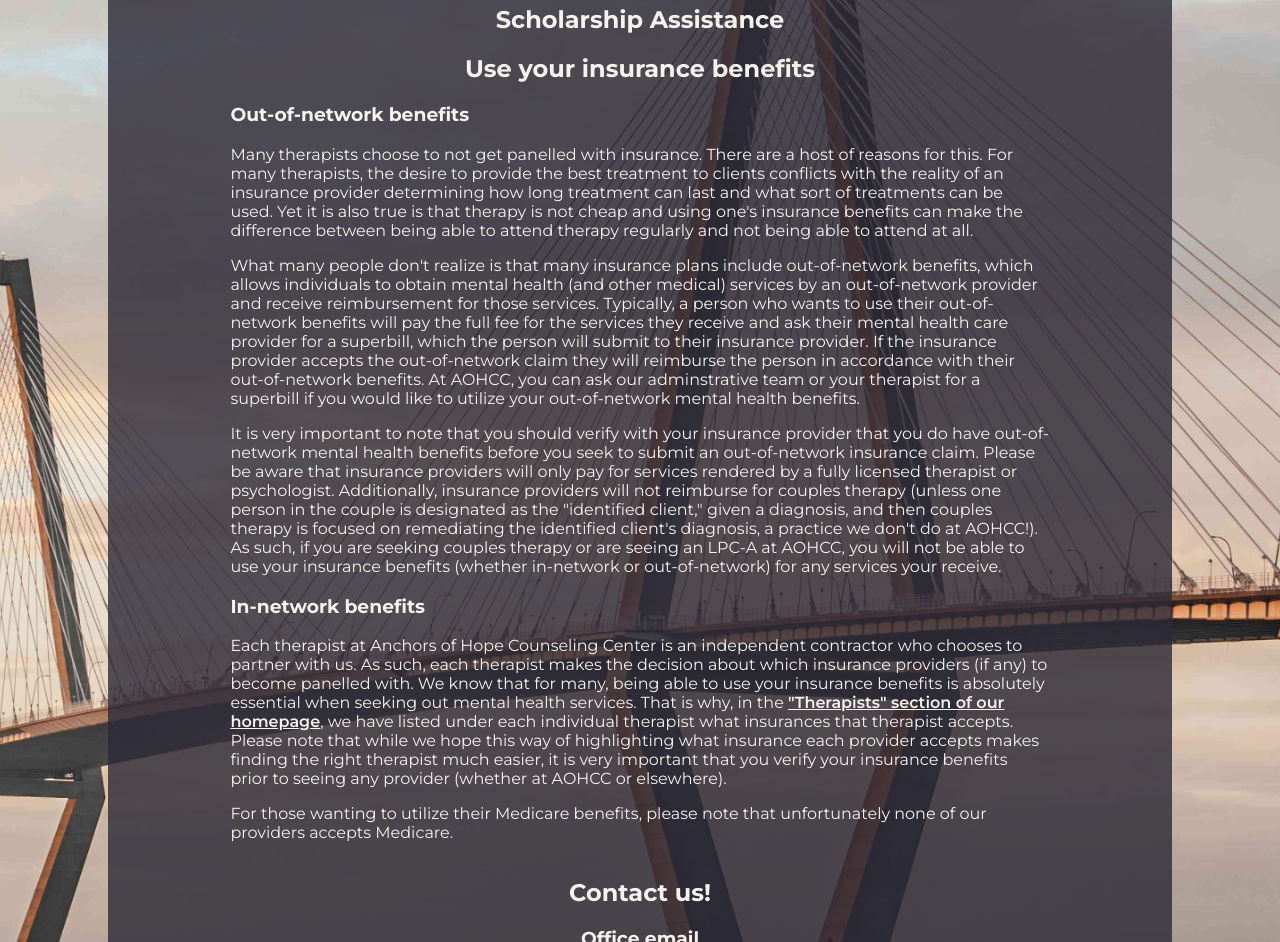
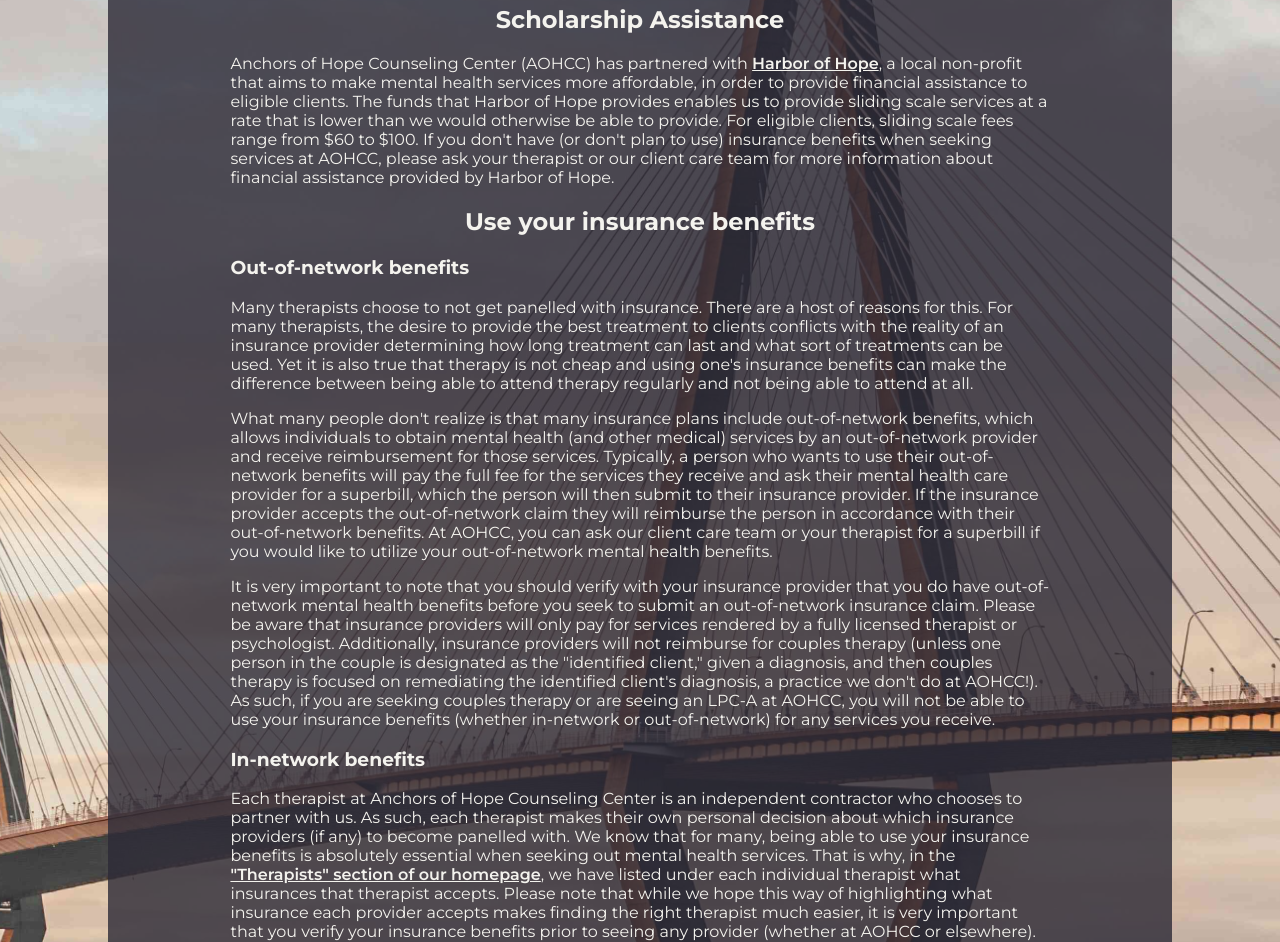
Before and after one commit to r-ofarrell/aohcc_static_website, a plain HTML site: page affordability.html in a window 1280 px wide. Shown: the part 418-1360 px from the top of the page. Drawn offline with Linux system fonts and the light colour scheme.

Commit message:
Changed insurance tab to affording therapy and updated page to include HoH information.

```diff
--- a/affordability.html
+++ b/affordability.html
@@ -62,6 +62,19 @@
         <h1>Affording Therapy</h1>
         <section>
           <h2>Scholarship Assistance</h2>
+          <p>
+            Anchors of Hope Counseling Center (AOHCC) has partnered with
+            <a href="https://yourharborofhope.org/">Harbor of Hope</a>, a local
+            non-profit that aims to make mental health services more affordable,
+            in order to provide financial assistance to eligible clients. The
+            funds that Harbor of Hope provides enables us to provide sliding
+            scale services at a rate that is lower than we would otherwise be
+            able to provide. For eligible clients, sliding scale fees range from
+            $60 to $100. If you don't have (or don't plan to use) insurance
+            benefits when seeking services at AOHCC, please ask your therapist
+            or our client care team for more information about financial
+            assistance provided by Harbor of Hope.
+          </p>
         </section>
         <section>
           <h2>Use your insurance benefits</h2>
@@ -71,7 +84,7 @@
             a host of reasons for this. For many therapists, the desire to
             provide the best treatment to clients conflicts with the reality of
             an insurance provider determining how long treatment can last and
-            what sort of treatments can be used. Yet it is also true is that
+            what sort of treatments can be used. Yet it is also true that
             therapy is not cheap and using one's insurance benefits can make the
             difference between being able to attend therapy regularly and not
             being able to attend at all.
@@ -83,11 +96,11 @@
             and receive reimbursement for those services. Typically, a person
             who wants to use their out-of-network benefits will pay the full fee
             for the services they receive and ask their mental health care
-            provider for a superbill, which the person will submit to their
+            provider for a superbill, which the person will then submit to their
             insurance provider. If the insurance provider accepts the
             out-of-network claim they will reimburse the person in accordance
             with their out-of-network benefits. At AOHCC, you can ask our
-            adminstrative team or your therapist for a superbill if you would
+            client care team or your therapist for a superbill if you would
             like to utilize your out-of-network mental health benefits.
           </p>
           <p>
@@ -103,7 +116,7 @@
             we don't do at AOHCC!). As such, if you are seeking couples therapy
             or are seeing an LPC-A at AOHCC, you will not be able to use your
             insurance benefits (whether in-network or out-of-network) for any
-            services your receive.
+            services you receive.
           </p>
         </section>
         <section>
@@ -111,10 +124,10 @@
           <p>
             Each therapist at Anchors of Hope Counseling Center is an
             independent contractor who chooses to partner with us. As such, each
-            therapist makes the decision about which insurance providers (if
-            any) to become panelled with. We know that for many, being able to
-            use your insurance benefits is absolutely essential when seeking out
-            mental health services. That is why, in the
+            therapist makes their own personal decision about which insurance
+            providers (if any) to become panelled with. We know that for many,
+            being able to use your insurance benefits is absolutely essential
+            when seeking out mental health services. That is why, in the
             <a href="./index.html#therapist-header"
               >"Therapists" section of our homepage</a
             >, we have listed under each individual therapist what insurances
@@ -126,7 +139,11 @@
           </p>
           <p>
             For those wanting to utilize their Medicare benefits, please note
-            that unfortunately none of our providers accepts Medicare.
+            that none of our providers accept Medicare and as such, we cannot
+            file in-network insurance claims. Additionally, due to Medicare
+            requirements we are unable to provide any superbills to clients with
+            Medicare; if you have Medicare, unfortunately you will not be able
+            to make out-of-network claims for services received at AOHCC.
           </p>
         </section>
       </main>
```
